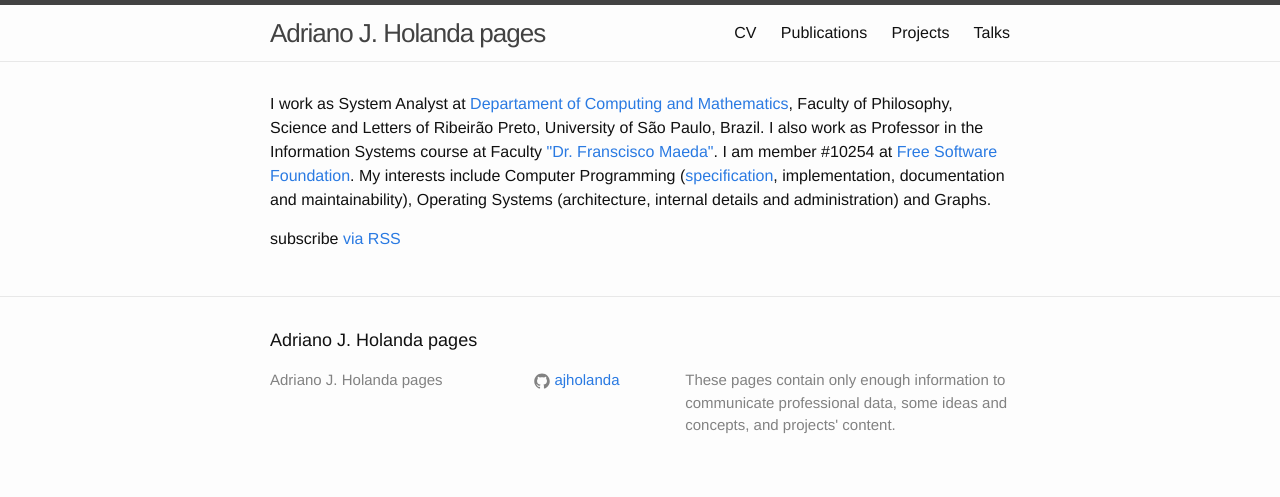
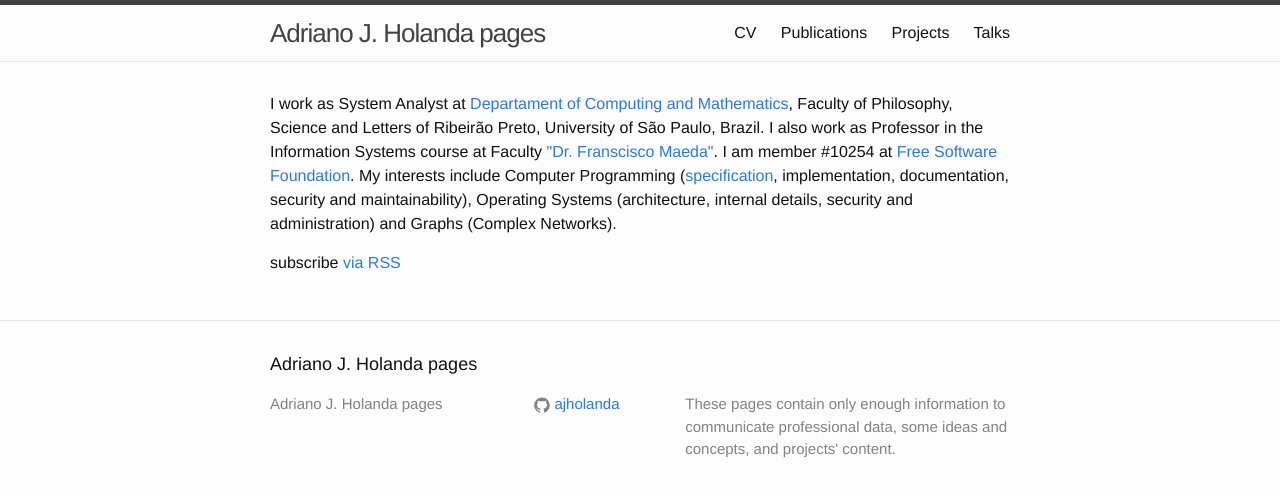
Before and after one commit to ajholanda/ajholanda.github.io, a Jekyll site: the page built from index.html, in a window 1280 px wide. Shown: the top 497 px of the page. Built offline with Jekyll 4.4.1, drawn with Linux system fonts in a browser that asks for light colours.

Commit message:
add complex networks as interests

```diff
--- a/index.html
+++ b/index.html
@@ -14,12 +14,12 @@ layout: default
   I am member #10254 at <a href="https://www.fsf.org">Free Software
   Foundation</a>. My interests include
   Computer Programming (<a href="https://github.com/aholanda/tlaplus-edu">specification</a>,
-    implementation, documentation and maintainability),
+    implementation, documentation, security and maintainability),
   Operating Systems (architecture,
-   internal details
+   internal details, security
     and administration)
     and
-  Graphs.
+  Graphs (Complex Networks).
 </p>
 
   <p class="rss-subscribe">subscribe <a href="{{ "/feed.xml" | prepend: site.baseurl }}">via RSS</a></p>
```
